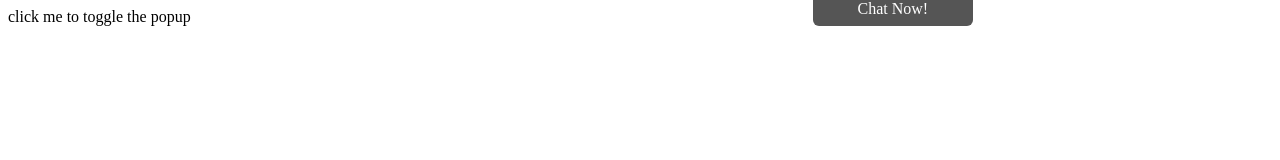
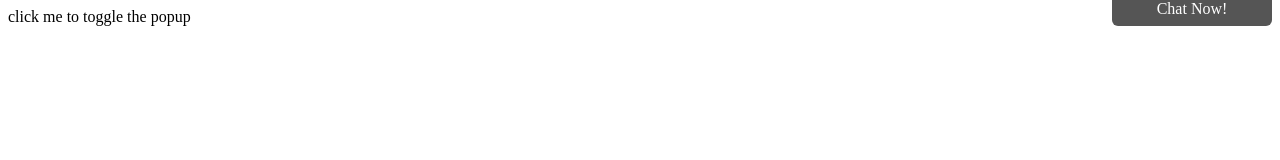
Before and after one commit to czeigler1/MiawGtmTest, a plain HTML site: page index.html in a window 1280 px wide. Both pictures are taken after a click on the element "click me to toggle the popup". Drawn offline with Linux system fonts and the light colour scheme.

Commit message:
Update index.html

```diff
--- a/index.html
+++ b/index.html
@@ -27,8 +27,8 @@
         padding: 8px 0;
         position: absolute;
         z-index: 1;
-        bottom: 0;
-        left: 70%;
+        bottom:0;
+        right:0;
         margin-left: -80px;
       }
 
```
